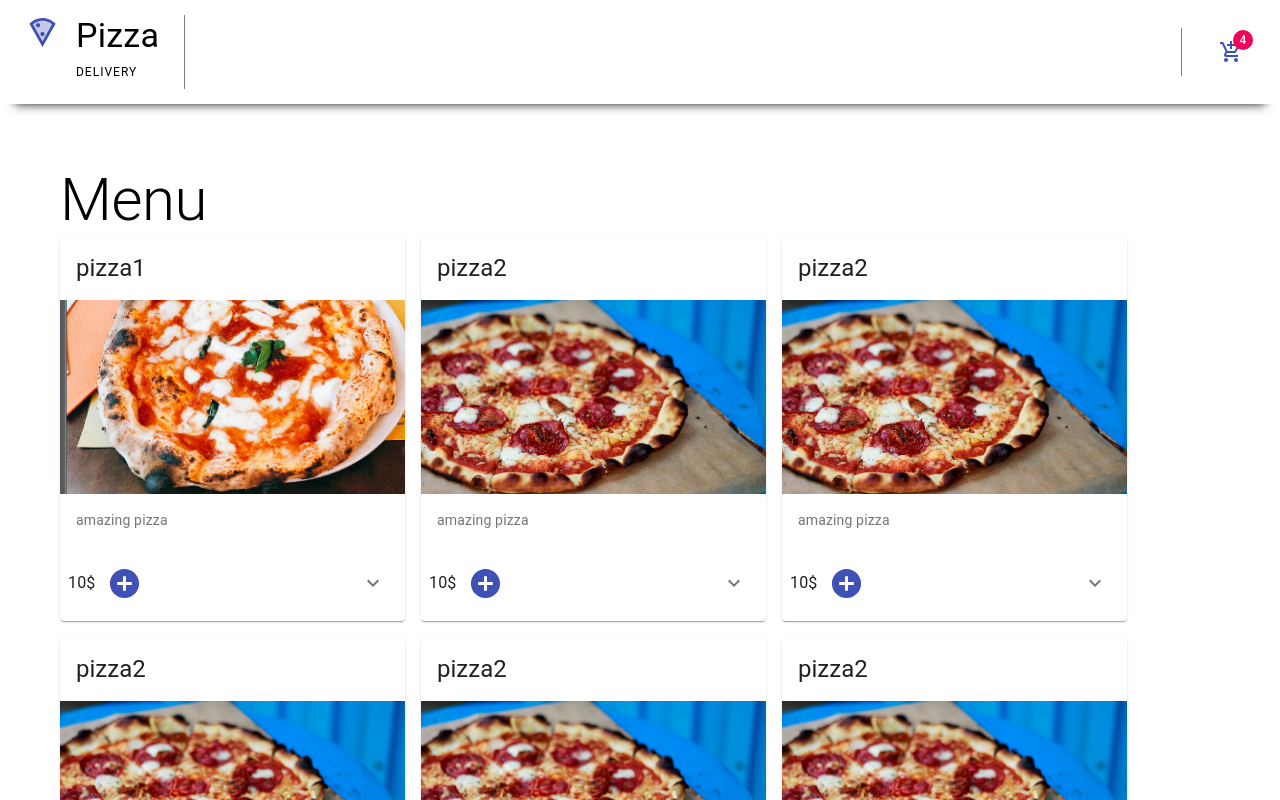
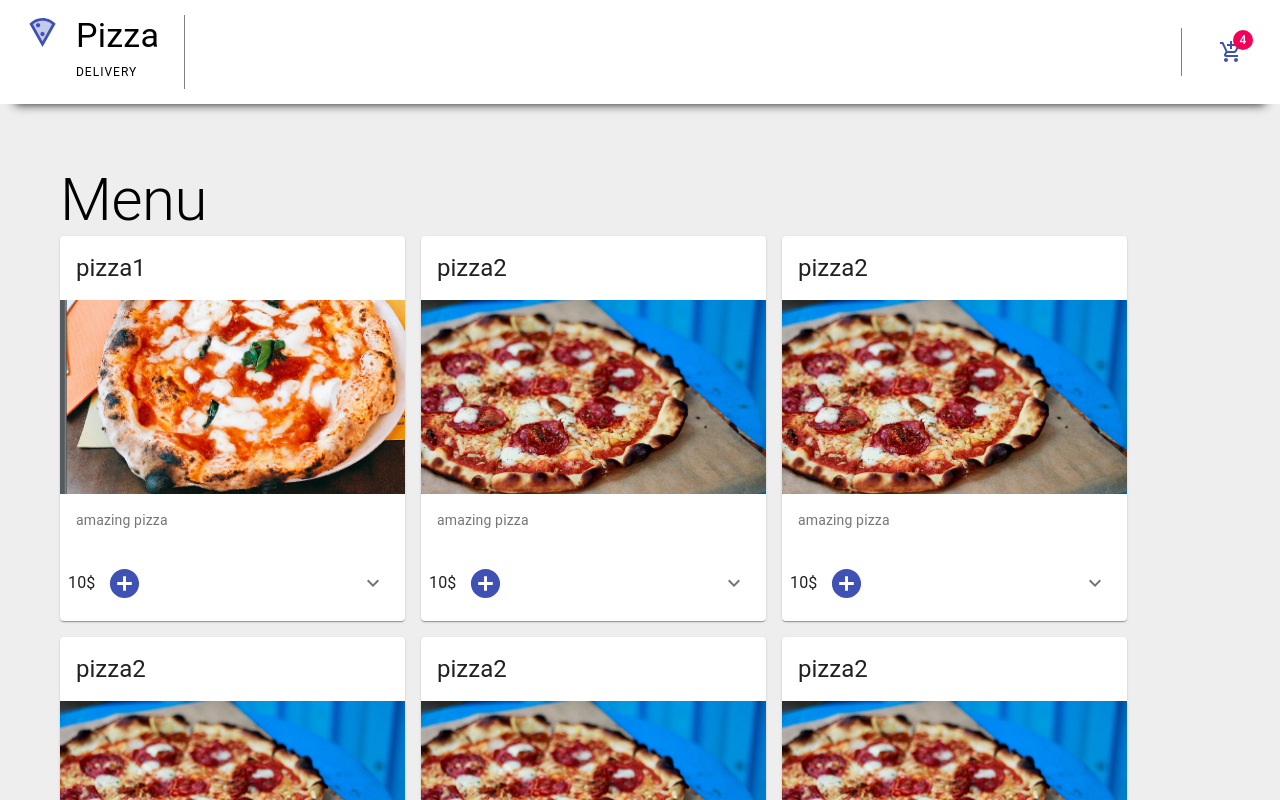
Before and after one commit to xenialugovaya/Delivery-app, a React (Create React App) app: page / in a window 1280 px wide. Shown: the top 800 px of the page. Built offline with nearby package versions, Linux system fonts and the light colour scheme.

Commit message:
refactored styles

```diff
--- a/src/App.js
+++ b/src/App.js
@@ -1,13 +1,7 @@
 import React from 'react';
-import { createGlobalStyle } from 'styled-components'
+import { GlobalStyle } from './Styles/GlobalStyle'
 import Navbar from './Navbar/Navbar';
 import Menu from './Menu/Menu';
-
-const GlobalStyle = createGlobalStyle`
-  body {
-    margin: 0;
-  }
-`
 
 function App() {
   return (
--- a/src/Navbar/Navbar.js
+++ b/src/Navbar/Navbar.js
@@ -10,6 +10,7 @@ import styled from 'styled-components'
 
 
 const NavbarStyle = styled.div`
+  background: white;
   padding: 15px 25px;
   display: flex;
   justify-content: space-between;
--- /dev/null
+++ b/src/Styles/GlobalStyle.js
@@ -0,0 +1,8 @@
+import { createGlobalStyle } from 'styled-components'
+
+export const GlobalStyle = createGlobalStyle`
+  body {
+    margin: 0;
+    background: #eee;
+  }
+`
```
